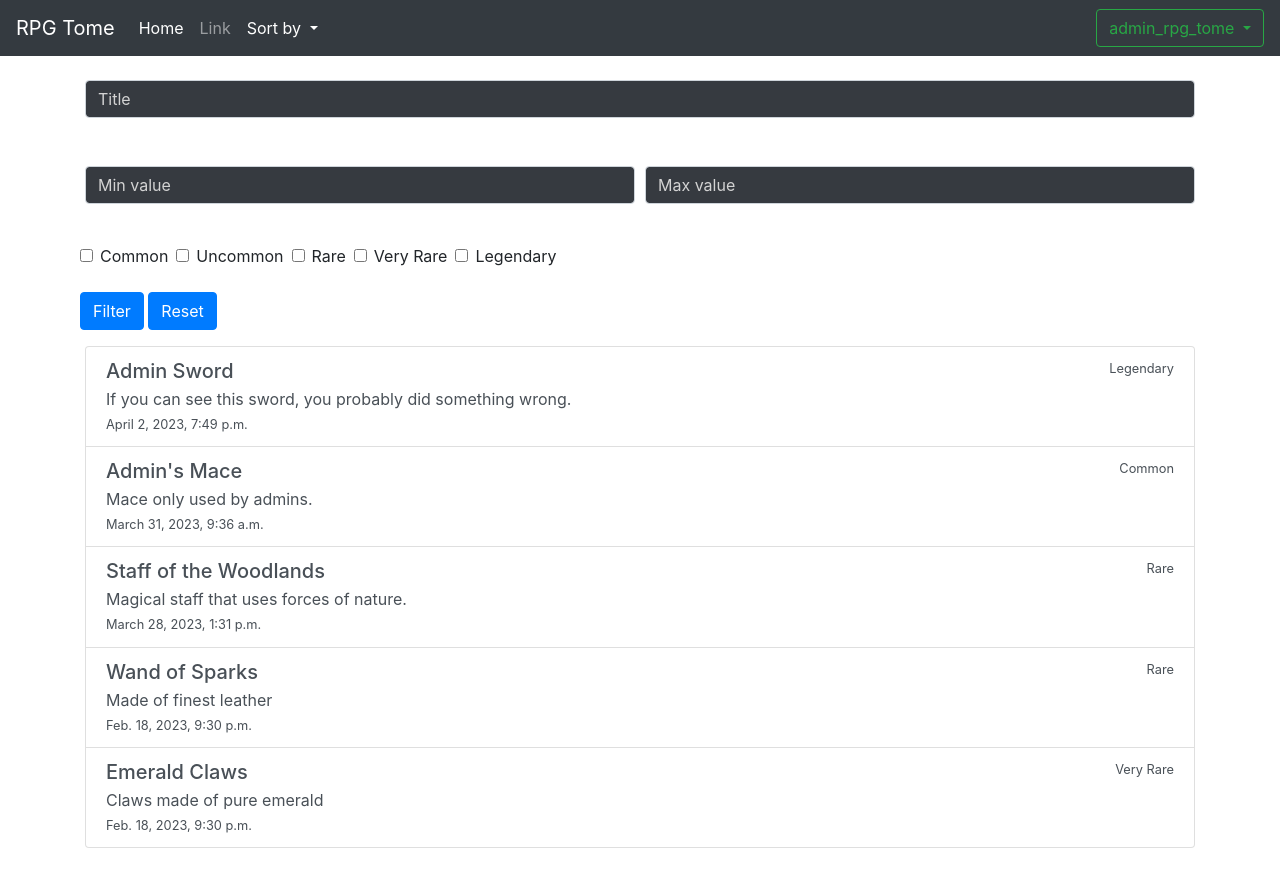
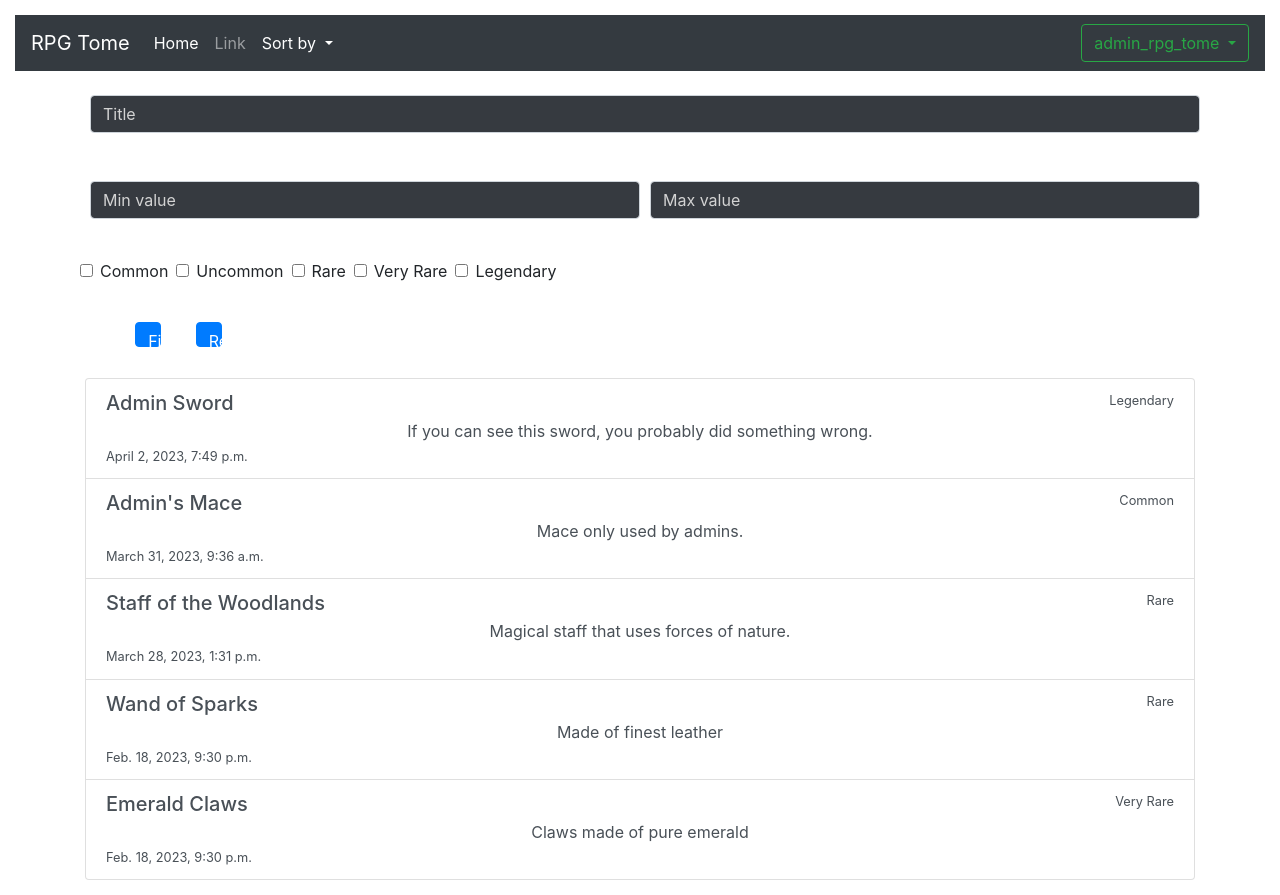
Before and after one commit to Srdjan667/rpg-tome, a Django app: page / in a window 1280 px wide. Before the commit the page ends 848 px from the top, so only its background shows below. Run offline with Django 4.2, Linux system fonts and the light colour scheme; a user stored in the database is signed in; data comes from the database, SQL or seed files in the repository; some libraries are stand-ins or nearby versions.

Commit message:
added some scss

```diff
--- /dev/null
+++ b/item_library/css/main.css
@@ -0,0 +1,25 @@
+body {
+  background-color: #EBCE2A;
+  color: black;
+  padding: 15px;
+}
+
+.container {
+  text-align: center;
+}
+
+.form-control {
+  width: 30%;
+  margin: 5px;
+  padding: 5px;
+}
+
+.form-check-input {
+  margin-top: 15px;
+}
+
+#btn {
+  margin: 15px 15px 15px 15px;
+  width: 10%;
+  height: 25px;
+}
--- /dev/null
+++ b/item_library/css/main.min.css
@@ -0,0 +1 @@
+body{background-color:#EBCE2A;color:black;padding:15px}.container{text-align:center}.form-control{width:30%;margin:5px;padding:5px}.form-check-input{margin-top:15px}#btn{margin:15px 15px 15px 15px;width:10%;height:25px}
--- /dev/null
+++ b/item_library/css/main.scss
@@ -0,0 +1,29 @@
+$margin: 5px;
+$padding: 15px;
+
+body {
+    background-color: #EBCE2A;
+    color: black;
+    padding: $padding;
+}
+
+.container {
+    text-align: center;
+}
+
+.form-control {
+    width: 30%;
+    margin: $margin;
+    padding: 5px;
+}
+
+.form-check-input {
+    margin-top: $padding;
+}
+
+#btn {
+    margin: $padding $padding $padding $padding;
+    width: 10%;
+    height: 25px;
+
+}
--- a/item_library/templates/item_library/index.html
+++ b/item_library/templates/item_library/index.html
@@ -1,3 +1,13 @@
+<!DOCTYPE html>
+<html lang="en">
+<head>
+  <meta charset="UTF-8">
+  <meta name="viewport" content="width=device-width, initial-scale=1.0">
+  <title>Open Source Project</title>
+  <link rel="stylesheet" href="/item_library/css/main.css">
+</head>
+<body>
+
 {% extends 'item_library/base.html' %}
 {% load static %}
 {% block content %}
@@ -28,9 +38,9 @@
     </div>
     <div class="form-row">
       <div class="form-group">
-        <button type="submit" name="filter" class="btn btn-primary">Filter
+        <button type="submit" name="filter" id="btn" class="btn btn-primary">Filter
         </button>
-        <button type="submit" name="reset" class="btn btn-primary">Reset
+        <button type="submit" name="reset" id="btn" class="btn btn-primary">Reset
         </button>
       </div>
     </div>
@@ -72,3 +82,5 @@
   </div>
 </div>
 {% endblock content %}
+</body>
+</html>
```
